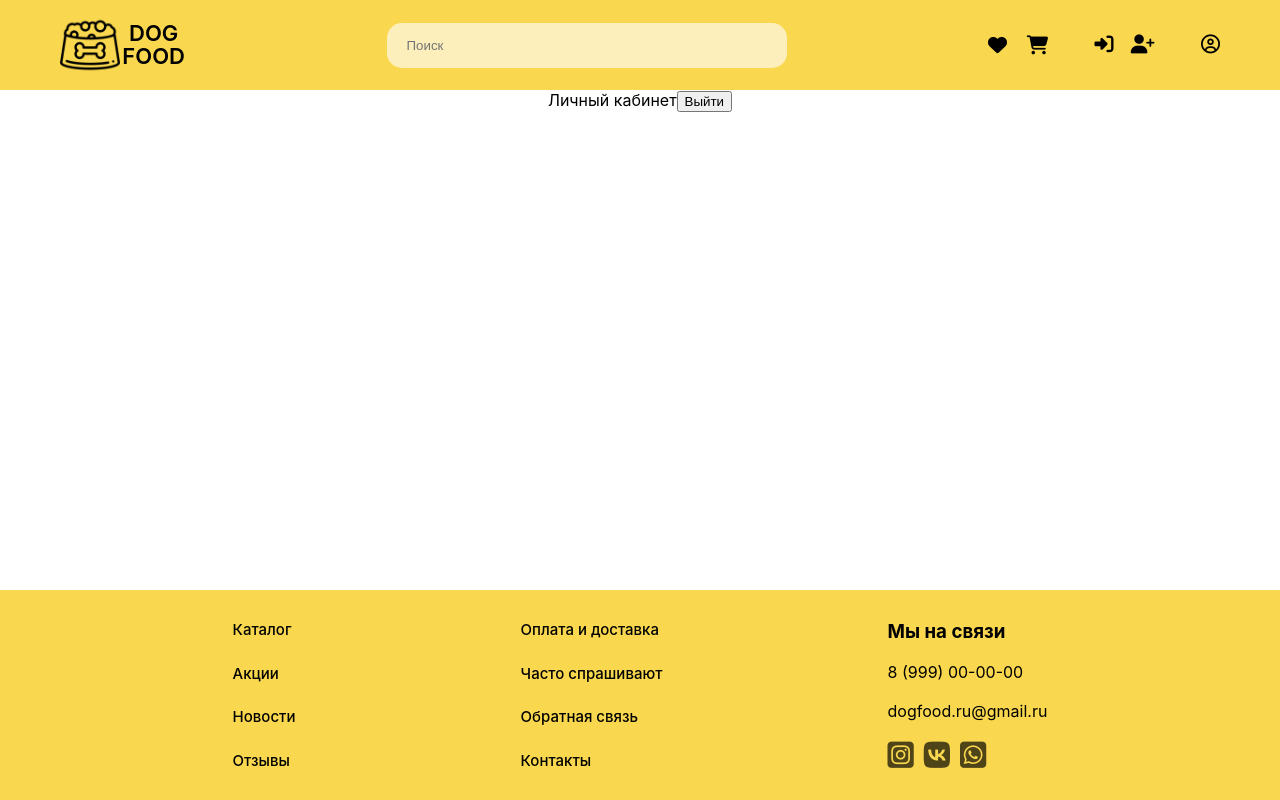
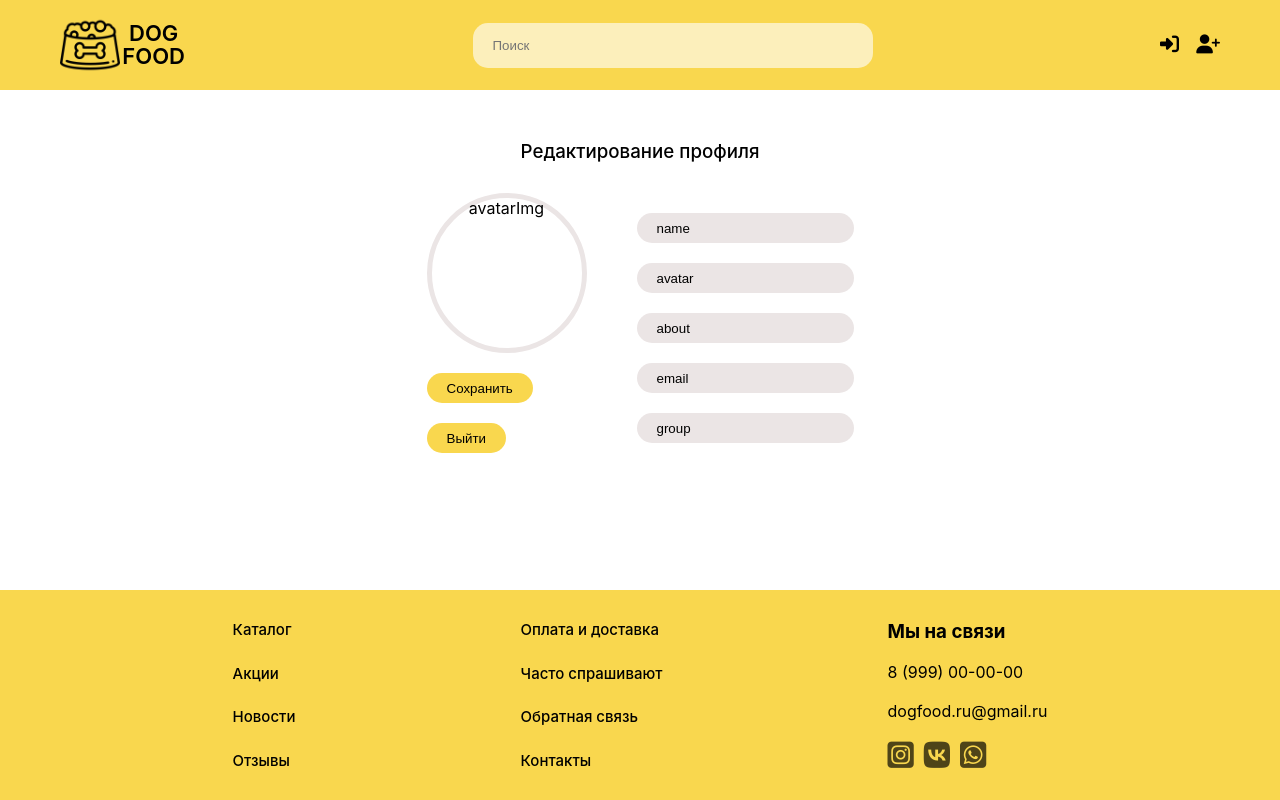
Before and after one commit to KatlinBulycheva/sber-dogFood, a React (Create React App) app: page /persona in a window 1280 px wide. Built offline with nearby package versions, Linux system fonts and the light colour scheme.

Commit message:
edit profile

```diff
--- a/src/components/Header/Header.jsx
+++ b/src/components/Header/Header.jsx
@@ -1,8 +1,37 @@
+import { useContext } from "react";
 import { Link } from "react-router-dom";
 import headerStyles from "./Header.module.css";
 import logo from "./logo.png";
+import { AppContext } from "../../context/DogFoodContextProvider";
 
 export function Header() {
+  const { token } = useContext(AppContext);
+
+  function isLogin() {
+    if (token) {
+      return (
+        <>
+          <div className={headerStyles.groupIcons}>
+            <i className="fa-solid fa-heart" />
+            <i className="fa-solid fa-cart-shopping" />
+          </div>
+          <Link to="/persona" className={headerStyles.profile}>
+            <i className="fa-regular fa-circle-user" />
+          </Link>
+        </>
+      );
+    } return (
+      <div className={headerStyles.groupIcons}>
+        <Link to="/signin">
+          <i className="fa-solid fa-right-to-bracket" />
+        </Link>
+        <Link to="/signup">
+          <i className="fa-solid fa-user-plus" />
+        </Link>
+      </div>
+    );
+  }
+
   return (
     <header>
       <Link to="/">
@@ -15,21 +44,7 @@ export function Header() {
         <input type="text" placeholder="Поиск" />
       </div>
       <div className={headerStyles.containerIcons}>
-        <div className={headerStyles.groupIcons}>
-          <i className="fa-solid fa-heart" />
-          <i className="fa-solid fa-cart-shopping" />
-        </div>
-        <div className={headerStyles.groupIcons}>
-          <Link to="/signin">
-            <i className="fa-solid fa-right-to-bracket" />
-          </Link>
-          <Link to="/signup">
-            <i className="fa-solid fa-user-plus" />
-          </Link>
-        </div>
-        <Link to="/persona">
-          <i className="fa-regular fa-circle-user" />
-        </Link>
+        {isLogin()}
       </div>
     </header>
   );
--- a/src/components/Header/header.module.css
+++ b/src/components/Header/header.module.css
@@ -46,9 +46,9 @@ header i {
 
 .containerIcons {
     display: flex;
-    width: 20%;
-    min-width: 190px;
-    justify-content: space-between;
+    /* width: 20%; */
+    /* min-width: 120px; */
+    justify-content: flex-end;
     align-items: center;
     /* min-width: 150px; */
     /* max-width: 160px; */
@@ -57,8 +57,12 @@ header i {
 .groupIcons {
     display: flex;
     width: 60px;
-    min-width: 55px;
+    /* min-width: 55px; */
     justify-content: space-between;
-    align-items: center;
-    margin-right: 25px;
+    /* align-items: center; */
+    /* margin-right: 25px; */
 }
+
+.profile {
+    margin-left: 50px;
+}
--- a/src/components/Pages/PersonalAccount/PersonalAccount.jsx
+++ /dev/null
@@ -1,21 +0,0 @@
-import { useContext } from "react";
-import { useNavigate } from "react-router-dom";
-import { AppContext } from "../../../context/DogFoodContextProvider";
-
-export function PersonalAccount() {
-  const { setToken } = useContext(AppContext);
-  const navigate = useNavigate();
-
-  function handlerExit() {
-    setToken('');
-    navigate('/');
-  }
-  return (
-    <div>
-      Личный кабинет
-      <button type="button" onClick={handlerExit}>
-        Выйти
-      </button>
-    </div>
-  );
-}
--- /dev/null
+++ b/src/components/Pages/Profile/Profile.jsx
@@ -0,0 +1,41 @@
+import { useContext } from "react";
+import { useNavigate } from "react-router-dom";
+import { AppContext } from "../../../context/DogFoodContextProvider";
+import { UniversalPage } from "../UniversalPage/UniversalPage";
+import profileStyles from "./Profile.module.css";
+
+export function Profile() {
+  const { setToken } = useContext(AppContext);
+  const navigate = useNavigate();
+
+  function handlerExit() {
+    setToken('');
+    navigate('/');
+  }
+  return (
+    <UniversalPage>
+      <section className={profileStyles.form}>
+        <h3 className={profileStyles.title}>Редактирование профиля</h3>
+
+        <div className={profileStyles.prifile}>
+          <div className={profileStyles.leftContainer}>
+
+            <div className={profileStyles.avatarContainer}>avatarImg</div>
+            <button type="submit">Сохранить</button>
+            <button type="button" onClick={handlerExit}>Выйти</button>
+
+          </div>
+
+          <div className={profileStyles.rightContainer}>
+            <div><input className={profileStyles.input} defaultValue="name" /></div>
+            <div><input className={profileStyles.input} defaultValue="avatar" /></div>
+            <div><input className={profileStyles.input} defaultValue="about" /></div>
+            <div><input className={profileStyles.input} defaultValue="email" /></div>
+            <div><input className={profileStyles.input} defaultValue="group" /></div>
+          </div>
+        </div>
+
+      </section>
+    </UniversalPage>
+  );
+}
--- /dev/null
+++ b/src/components/Pages/Profile/Profile.module.css
@@ -0,0 +1,54 @@
+.form {
+    padding: 25px 0;
+    display: flex;
+    flex-direction: column;
+    gap: 30px;
+    align-items: center;
+}
+
+.input, .form button {
+    border: none;
+    background-color: rgb(235, 229, 229);
+    height: 30px;
+    border-radius: 15px;
+    padding: 0 20px;
+}
+
+.form p {
+    margin: 0;
+}
+
+.form button {
+    background-color: rgb(249, 215, 78);
+    cursor: pointer;
+    width: max-content;
+}
+
+.title {
+    font-weight: 500;
+}
+
+.avatarContainer {
+    border: solid 5px rgb(235, 229, 229);
+    border-radius: 50%;
+    height: 150px;
+    width: 150px;
+}
+
+.leftContainer {
+    display: flex;
+    flex-direction: column;
+    gap: 20px
+}
+
+.rightContainer {
+    padding-top: 20px;
+    display: flex;
+    flex-direction: column;
+    gap: 20px
+}
+
+.prifile {
+    display: flex;
+    gap: 50px
+}
--- a/src/components/Pages/SignupOrSignin/Signin/Signin.jsx
+++ b/src/components/Pages/SignupOrSignin/Signin/Signin.jsx
@@ -52,7 +52,7 @@ export function Signin() {
         onSubmit={submitHandler}
       >
         <Form className={stylesSignin.form}>
-          <div className={stylesSignin.title}>Вход</div>
+          <h3 className={stylesSignin.title}>Вход</h3>
 
           <div>
             <Field
--- a/src/components/Pages/SignupOrSignin/Signup/Signup.jsx
+++ b/src/components/Pages/SignupOrSignin/Signup/Signup.jsx
@@ -42,14 +42,13 @@ export function Signup() {
 
   return (
     <>
-      <div id="form">
       <Formik
         initialValues={initialValuesSignup}
         validationSchema={createSignupFormValidationSchema}
         onSubmit={submitHandler}
       >
         <Form className={stylesSignup.form}>
-            <div className={stylesSignup.title}>Регистрация</div>
+          <h3 className={stylesSignup.title}>Регистрация</h3>
 
           <div>
             <Field
@@ -84,7 +83,6 @@ export function Signup() {
           <button type="submit">Зарегистрироваться</button>
         </Form>
       </Formik>
-      </div>
       {isError && <p className="error">{error.message}</p>}
     </>
 
--- a/src/components/Pages/SignupOrSignin/SignupOrSignin.module.css
+++ b/src/components/Pages/SignupOrSignin/SignupOrSignin.module.css
@@ -27,5 +27,4 @@
 
 .title {
     font-weight: 500;
-    font-size: large;
 }
--- a/src/index.css
+++ b/src/index.css
@@ -3,9 +3,9 @@ body {
   font-family: -apple-system, BlinkMacSystemFont, 'Segoe UI', 'Roboto', 'Oxygen',
     'Ubuntu', 'Cantarell', 'Fira Sans', 'Droid Sans', 'Helvetica Neue',
     sans-serif;
-  -webkit-font-smoothing: antialiased;
-  -moz-osx-font-smoothing: grayscale;
-  box-sizing: border-boxж
+  /* -webkit-font-smoothing: antialiased; */
+  /* -moz-osx-font-smoothing: grayscale; */
+  box-sizing: border-box
 }
 
 h3 {
--- a/src/index.js
+++ b/src/index.js
@@ -11,7 +11,7 @@ import { Signup } from "./components/Pages/SignupOrSignin/Signup/Signup";
 import { AppContextProvider } from "./context/DogFoodContextProvider";
 import { ProductsAll } from "./components/Pages/ProductsAll/ProductsAll";
 import { ProductsPopular } from "./components/Pages/ProductsPopular/ProductsPopular";
-import { PersonalAccount } from "./components/Pages/PersonalAccount/PersonalAccount";
+import { Profile } from "./components/Pages/Profile/Profile";
 
 const router = createBrowserRouter([
   {
@@ -61,7 +61,7 @@ const router = createBrowserRouter([
       },
       {
         path: "persona",
-        element: <PersonalAccount />
+        element: <Profile />
       }
     ]
   }
@@ -70,7 +70,7 @@ const router = createBrowserRouter([
 const queryClient = new QueryClient({
   defaultOptions: {
     queries: {
-      refetchOnWindowFocus: false, // default: true
+      refetchOnWindowFocus: false,
     },
   },
 });
```
Also changed, not shown: src/components/Pages/PersonalAccount/PersonalAccount.module.css (deleted). Lines whose indentation alone changed are shown as unchanged.
